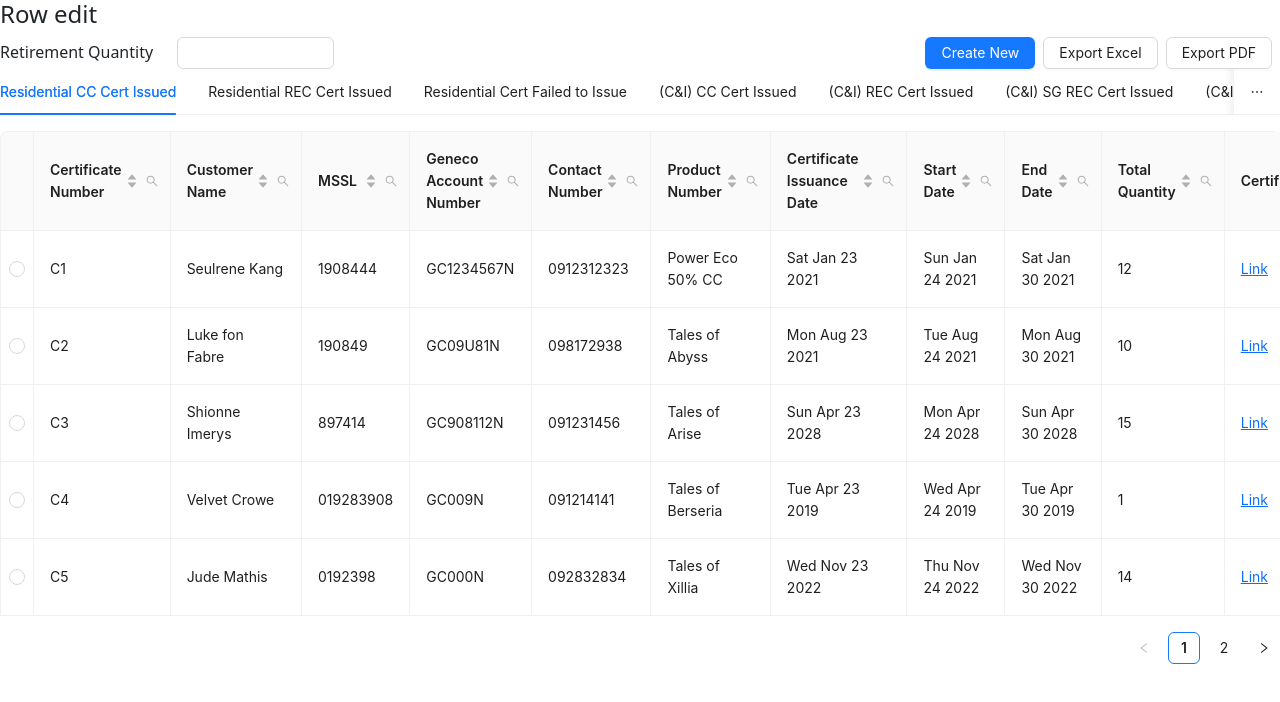
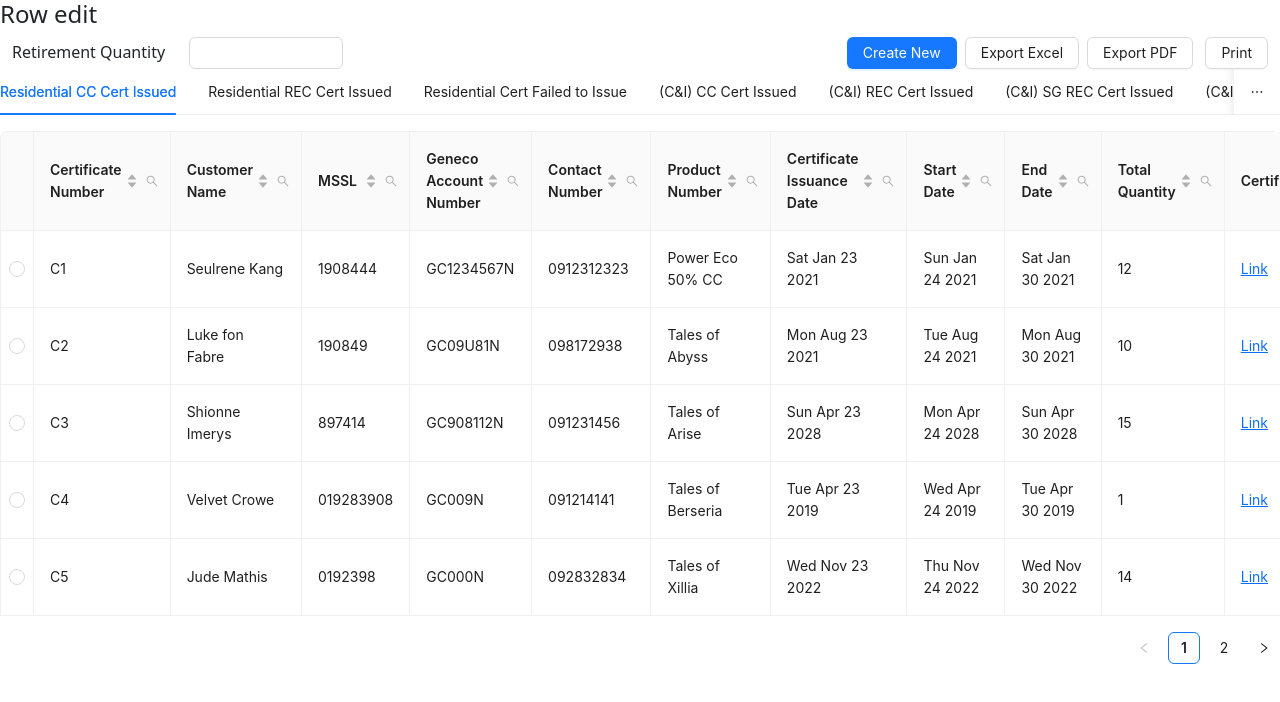
Before and after one commit to hansel-cmd/Table-Inline-Editting, a React (Create React App) app: page / in a window 1280 px wide. Shown: the top 702 px of the page. Built offline with nearby package versions, Linux system fonts and the light colour scheme.

Commit message:
feat: added print functionality - npm install react-to-print --save - npm install jspdf jspdf-autotable - npm install file-saver --save - npm install sheetjs-style --save

```diff
--- a/package.json
+++ b/package.json
@@ -14,6 +14,7 @@
     "react-dom": "^18.2.0",
     "react-highlight-words": "^0.20.0",
     "react-scripts": "5.0.1",
+    "react-to-print": "^2.14.12",
     "sheetjs-style": "^0.15.8",
     "web-vitals": "^2.1.4"
   },
--- a/src/App.js
+++ b/src/App.js
@@ -6,8 +6,19 @@ import { dummyData } from "./assets/dummy"
 import FileSaver from 'file-saver'
 import XLSX from 'sheetjs-style'
 import jsPDF from 'jspdf'
+import { useReactToPrint } from "react-to-print"
 
 function App() {
+
+  const [currentTabTitle, setCurrentTabTitle] = useState('Residential CC Cert Issued')
+  const handleTabChange = (key) => {
+    const currentTab = anotherTab.find(t => t.key === key)
+    if (!currentTab) return
+    const tabLabel = currentTab.label
+    setCurrentTabTitle(tabLabel)
+
+    console.log(key)
+  }
 
   // Currently, there is only 1 dummy data (and 1 default column).
   // Meaning, regardless of which Tab is opened, whatever is
@@ -62,16 +73,22 @@ function App() {
     report.save(fileName + '.pdf')
   }
 
+  const handlePrint = () => {
+    console.log('handle printing...')
+    print()
+  }
 
-  const [currentTabTitle, setCurrentTabTitle] = useState('Residential CC Cert Issued')
-  const handleTabChange = (key) => {
-    const currentTab = anotherTab.find(t => t.key === key)
-    if (!currentTab) return
-    const tabLabel = currentTab.label
-    setCurrentTabTitle(tabLabel)
-
-    console.log(key)
-  }
+  const print = useReactToPrint({
+    content: () => {
+      // this gets the reference for the table.
+      // We can also create a custom table design,
+      // we just need to get its <div> reference
+      return document.querySelector('#table-content')
+    },
+    pageStyle:"@page { size: 297mm 210mm }",
+    documentTitle: currentTabTitle,
+    onAfterPrint: () => window.close()
+  })
 
   // This is only appropriate for the dummy data
   // defaultColumns variable must be changed
@@ -212,7 +229,7 @@ function App() {
     <div className="App">
       <h4>Row edit</h4>
 
-      <div className='row'>
+      <div className='row mx-0'>
         <div className="col d-flex align-items-center justify-content-start">
           <h6 className='my-0 me-4'>Retirement Quantity</h6>
           <Input className='w-25' onInput={(e) => console.log(e.target.value)} />
@@ -225,6 +242,9 @@ function App() {
           <Button className='ms-1 me-2' onClick={() => handleExportPdf('pdfData')}>
             Export PDF
           </Button>
+          <Button className='ms-1' onClick={() => handlePrint()}>
+            Print
+          </Button>
         </div>
       </div>
 
--- a/src/components/AnotherTable.js
+++ b/src/components/AnotherTable.js
@@ -279,7 +279,8 @@ const AnotherTable = ({ defaultColumns, dummyData }) => {
     };
 
     return (
-        <div style={{ 'overflowX': 'auto' }}>
+        <div style={{overflowX: 'auto'}}>
+            <div id="table-content">
                 <Form form={form} component={false}>
                     <Table
                         summary={(data) => {
@@ -317,6 +318,8 @@ const AnotherTable = ({ defaultColumns, dummyData }) => {
                     />
                 </Form>
             </div>
+        </div>
+
     );
 };
 
```
Also changed, not shown: 1 other file (tests, documents, lock files or other folders). Lines whose indentation alone changed are shown as unchanged.
